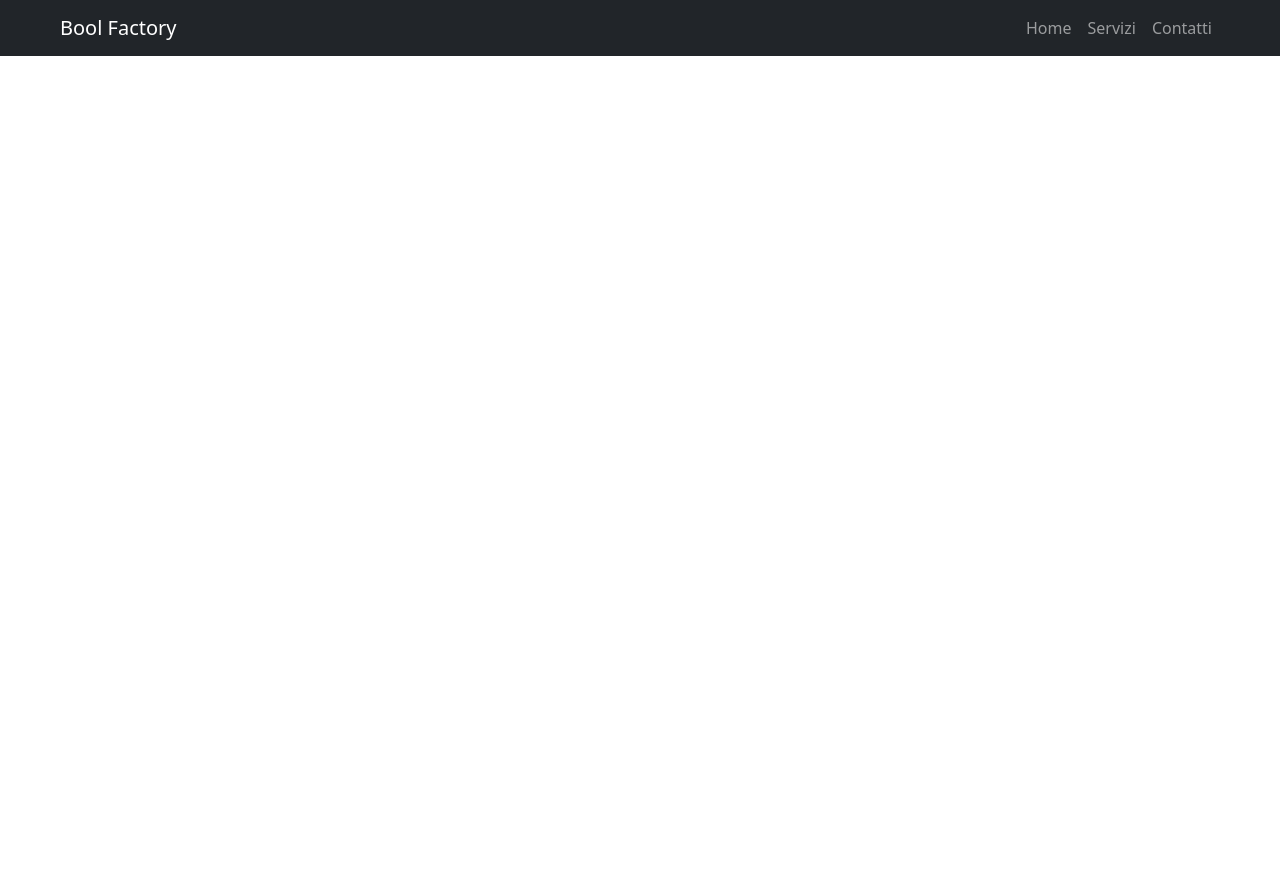
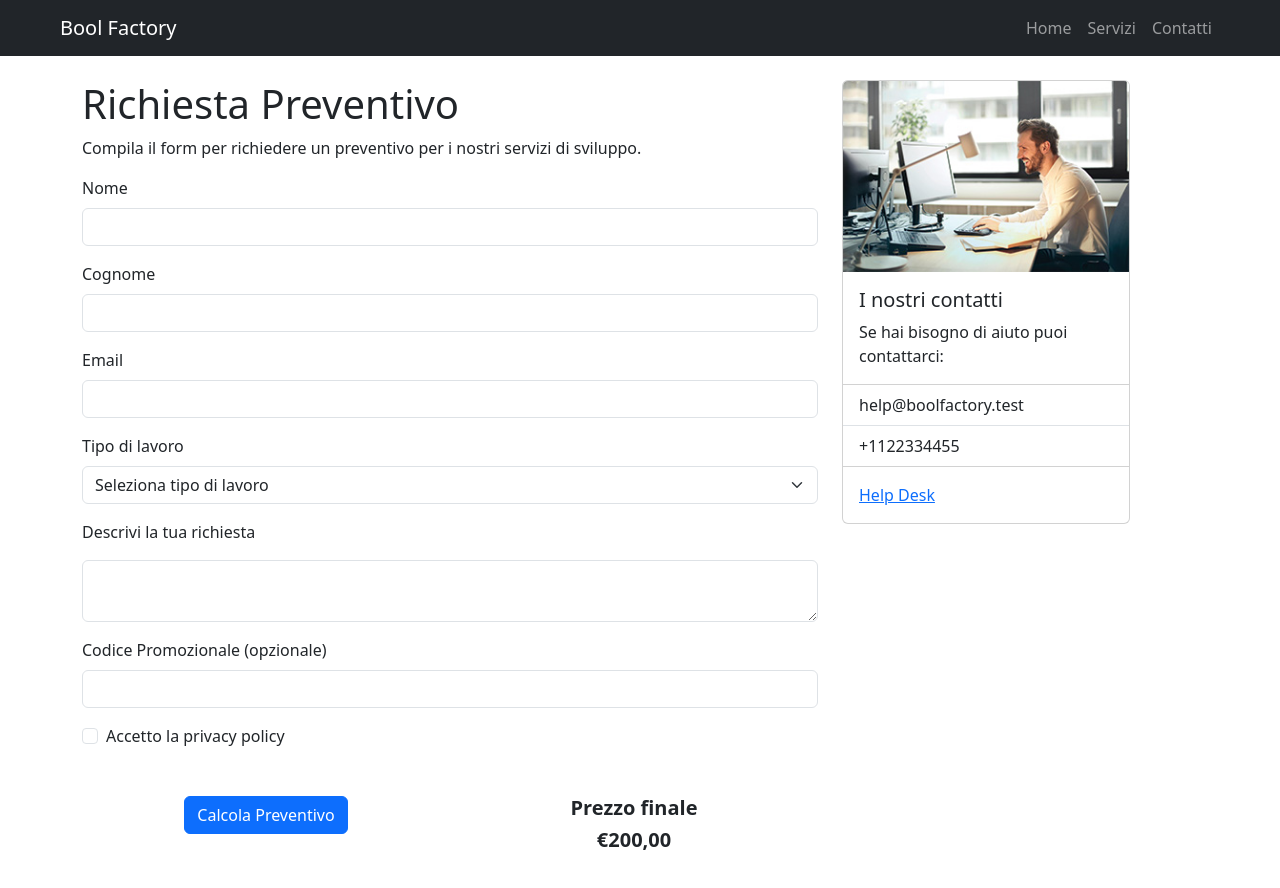
Before and after one commit to teobadini/bootstrap-preventivo, a plain HTML site: page index.html in a window 1280 px wide. Before the commit the page ends 800 px from the top, so only its background shows below. Drawn offline with nearby package versions, Linux system fonts and the light colour scheme.

Commit message:
feat: main section populated

```diff
--- a/index.html
+++ b/index.html
@@ -33,70 +33,96 @@
             </div>
         </nav>
     </header>
-    <!-- <main>
-        <div class="container">
+    <main>
+        <div class="container mt-4">
             <div class="row">
               <div class="col-md-8">
+                <h1>Richiesta Preventivo</h1>
+                <p>Compila il form per richiedere un preventivo per i nostri servizi di sviluppo.</p>
                 <form>
-                    <fieldset disabled>
-                      <legend>Nome</legend>
+                    <fieldset>
                       <div class="mb-3">
-                        <label for="disabledTextInput" class="form-label">Disabled input</label>
-                        <input type="text" id="disabledTextInput" class="form-control" placeholder="Disabled input">
+                        <label for="inputName" class="form-label">Nome</label>
+                        <input type="text" id="disabledTextInput" class="form-control" placeholder="">
                       </div>
                       <div class="mb-3">
-                        <label for="disabledSelect" class="form-label">Disabled select menu</label>
-                        <select id="disabledSelect" class="form-select">
-                          <option>Disabled select</option>
+                        <label for="inputSurname" class="form-label">Cognome</label>
+                        <input type="text" id="disabledTextInput" class="form-control" placeholder="">
+                      </div>
+                      <div class="mb-3">
+                        <label for="inputEmail" class="form-label">Email</label>
+                        <input type="text" id="disabledTextInput" class="form-control" placeholder="">
+                      </div>
+                      <div class="mb-3">
+                        <label for="inputWork" class="form-label">Tipo di lavoro</label>
+                        <select id="selectionWork" class="form-select">
+                          <option>Seleziona tipo di lavoro</option>
+                          <option>Backend Development</option>
+                          <option>Frontend Development</option>
+                          <option>Project Analysis</option>
                         </select>
                       </div>
                       <div class="mb-3">
+                        <p>Descrivi la tua richiesta</p>
+                      </div>
+                      <div class="input-group mb-3">
+                        <textarea class="form-control" aria-label="With textarea"></textarea>
+                      </div>
+                      <div class="mb-3">
+                        <label for="disabledTextInput" class="form-label">Codice Promozionale (opzionale)</label>
+                        <input type="text" id="disabledTextInput" class="form-control" placeholder="">
+                      </div>
+                      <div class="mb-3">
                         <div class="form-check">
-                          <input class="form-check-input" type="checkbox" id="disabledFieldsetCheck" disabled>
+                          <input class="form-check-input" type="checkbox" id="disabledFieldsetCheck">
                           <label class="form-check-label" for="disabledFieldsetCheck">
-                            Can't check this
+                            Accetto la privacy policy
                           </label>
                         </div>
                       </div>
-                      <button type="submit" class="btn btn-primary">Submit</button>
-                    </fieldset>
+                      <div class="container text-center my-5">
+                        <div class="row">
+                          <div class="col">
+                            <button type="submit" class="btn btn-primary">Calcola Preventivo</button>
+                          </div>
+                          <div class="col">
+                            <h5 class="fw-bold">Prezzo finale</h5>
+                            <h5 class="fw-bold">€200,00</h5>
+                          </div>
+                        </div>
+                      </fieldset>
                   </form>
               </div>
               <div class="col-6 col-md-4">
                 <div class="card" style="width: 18rem;">
-                    <img src="..." class="card-img-top" alt="...">
+                    <img src="img/support-img.jpg" class="card-img-top" alt="support-image">
                     <div class="card-body">
-                      <h5 class="card-title">Card title</h5>
-                      <p class="card-text">Some quick example text to build on the card title and make up the bulk of the card's content.</p>
+                      <h5 class="card-title">I nostri contatti</h5>
+                      <p class="card-text">Se hai bisogno di aiuto puoi contattarci:</p>
                     </div>
                     <ul class="list-group list-group-flush">
-                      <li class="list-group-item">An item</li>
-                      <li class="list-group-item">A second item</li>
-                      <li class="list-group-item">A third item</li>
+                      <li class="list-group-item">help@boolfactory.test</li>
+                      <li class="list-group-item">+1122334455</li>
                     </ul>
                     <div class="card-body">
-                      <a href="#" class="card-link">Card link</a>
-                      <a href="#" class="card-link">Another link</a>
+                      <a href="#" class="card-link">Help Desk</a>
                     </div>
                   </div>
               </div>
             </div>
-    </main> -->
+    </main>
 
 
 
 
 
-
+    <!-- Bootstrap js -->
+    <script src="https://cdn.jsdelivr.net/npm/bootstrap@5.3.3/dist/js/bootstrap.bundle.min.js" integrity="sha384-YvpcrYf0tY3lHB60NNkmXc5s9fDVZLESaAA55NDzOxhy9GkcIdslK1eN7N6jIeHz" crossorigin="anonymous"></script>
+    <!-- /Bootstrap js -->
 
 
     <!-- Javascript -->
     <script src="js/main.js"></script>
     <!-- /Javascript -->
-
-    <!-- Bootstrap js -->
-    <script src="https://cdn.jsdelivr.net/npm/bootstrap@5.3.3/dist/js/bootstrap.bundle.min.js" integrity="sha384-YvpcrYf0tY3lHB60NNkmXc5s9fDVZLESaAA55NDzOxhy9GkcIdslK1eN7N6jIeHz" crossorigin="anonymous"></script>
-    <!-- /Bootstrap js -->
-
 </body>
 </html>
```
Also changed, not shown: img/support-img.jpg (added).
